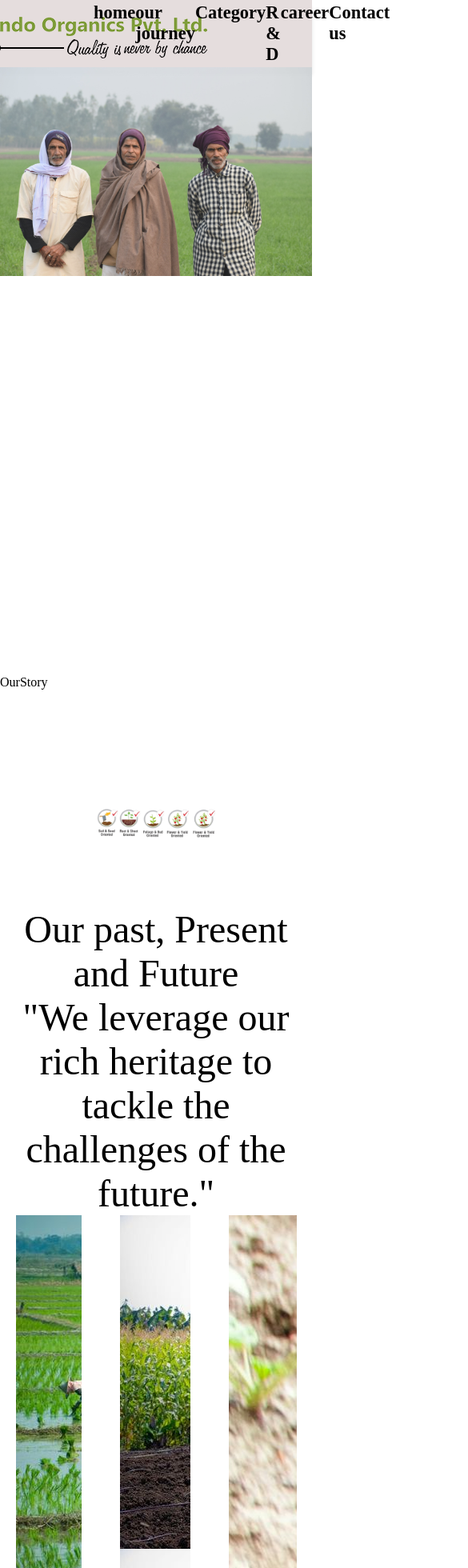
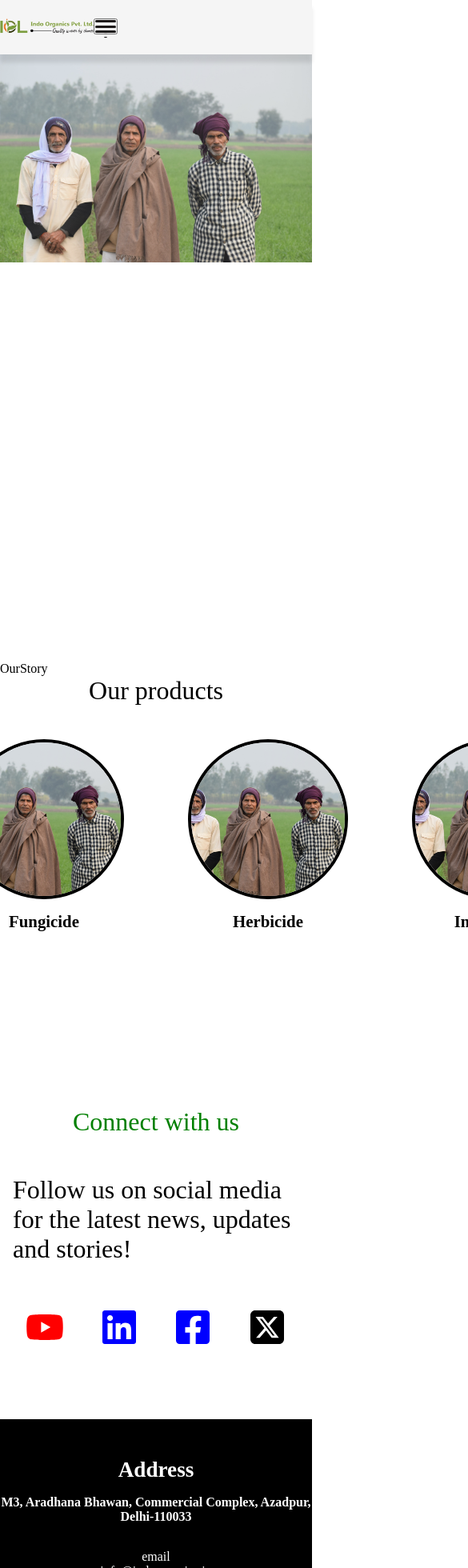
Before and after one commit to indo-organic/indo_organic_web, a React (Vite) app: page / in a window 390 px wide. Shown: the top 1960 px of the page at 80% size, 585 px wide, since content can reach past the window. Built offline with nearby package versions, Linux system fonts and the light colour scheme.

Commit message:
navbar responsive

```diff
--- a/src/components/MainPage.jsx
+++ b/src/components/MainPage.jsx
@@ -1,13 +1,12 @@
 import SocialMedia from "./SocialMedia"
 import Product from './Products'
-import PPF from "./PPF"
+
 import OurStory from "./OurStory"
 const MainPage = () => {
   return (
     <>
     <OurStory/>
     <Product/>
-    <PPF/>
     <SocialMedia/>
 
 
--- a/src/components/PPF.jsx
+++ /dev/null
@@ -1,39 +0,0 @@
-import '../styles/PPF.scss'
-
-const PPF = () => {
-    return (
-        <>
-            <div className="ppf">
-                <div className="ppf_text">
-                    <p>Our past, Present and Future</p>
-                    <p>"We leverage our rich heritage to tackle the challenges of the future."</p>
-                </div>
-
-                    <div className="ppf_box">
-                        <div className="ppf_past">
-                            <div className="past_text">
-                                past
-                            </div>
-                        </div>
-                        <div className="ppf_present">
-                            <div className="present_text">
-                                present
-                            </div>
-                        </div>
-                        <div className="ppf_future">
-                            <div className="future_text">
-                                future
-                            </div>
-                        </div>
-                    </div>
-
-            </div>
-
-
-
-
-        </>
-    )
-}
-
-export default PPF
--- a/src/components/Products.jsx
+++ b/src/components/Products.jsx
@@ -1,22 +1,46 @@
 import '../styles/Product.scss'
-import prodCat from '../assets/prodCat.png'
+import crop_en_img_here from '../assets/slide3.jpg'
 const Products = () => {
   return (
     <>
-    <div className="product">
-      <div className="pC">
-    <img src={prodCat} alt="" />
+
+      <div className="product">
+        <div className="product_title">
+          Our products
+        </div>
+
+
+        <div className="product_4">
+          <div className="crop_enhancement">
+            <div className="crop_en_img">
+            <img src={crop_en_img_here} alt="" />
+             </div>
+            <p className='product_4_text'>Crop enhancement</p>
+          </div>
+          <div className="fungicide">
+            <div className="fungicide_img">
+            <img src={crop_en_img_here} alt="" />
+            </div>
+            <p className='product_4_text'>fungicide</p>
+          </div>
+
+          <div className="herbicide">
+            <div className="herbicide_img">
+            <img src={crop_en_img_here} alt="" />
+            </div>
+            <p className='product_4_text'>herbicide</p>
+          </div>
+
+          <div className="insecticide">
+            <div className="insecticide_img">
+            <img src={crop_en_img_here} alt="" />
+            </div>
+            <p className='product_4_text'>insecticide</p>
+          </div>
+        </div>
+
 
       </div>
-
-
-           <div className="product_demo">
-
-
-           </div>
-
-    </div>
-
 
 
 
--- a/src/header/Navbar.jsx
+++ b/src/header/Navbar.jsx
@@ -1,36 +1,77 @@
-import '../styles/Navbar.scss'
-import logo from '../assets/logo.jpg'
-import { Link } from 'react-router-dom'
-const Navbar = () => {
-  return (
-    <>
-    <div className="navbar">
-      <div className="nav_left">
-        <img src={logo} alt="" />
-      </div>
+// import '../styles/Navbar.scss'
+// import logo from '../assets/logo.jpg'
+// import { Link } from 'react-router-dom'
+// const Navbar = () => {
+//   return (
+//     <>
+//     <div className="navbar">
+//       <div className="nav_left">
+//         <img src={logo} alt="" />
+//       </div>
 
-      <div className="nav_right">
+//       <div className="nav_right">
 
-          < Link to='/' className='nav_link'> home </Link>
-          < Link to='/ourJourney' className='nav_link'> our journey </Link>
-          < Link to='/category' className='nav_link'> Category</Link>
-          < Link to='/researchDev' className='nav_link'> R & D </Link>
-          < Link to='/career' className='nav_link'> career </Link>
-          < Link to='/contact' className='nav_link'> Contact us</Link>
+//           < Link to='/' className='nav_link'> home </Link>
+//           < Link to='/ourJourney' className='nav_link'> our journey </Link>
+//           < Link to='/category' className='nav_link'> Category</Link>
+//           < Link to='/researchDev' className='nav_link'> R & D </Link>
+//           < Link to='/career' className='nav_link'> career </Link>
+//           < Link to='/contact' className='nav_link'> Contact us</Link>
 
 
-      </div>
+//       </div>
 
 
-    </div>
+//     </div>
 
 
 
 
 
 
-    </>
-  )
-}
+//     </>
+//   )
+// }
 
-export default Navbar
+// export default Navbar
+
+
+// Navbar.js
+import React, { useState } from 'react';
+import '../styles/Navbar.scss'
+import logo from '../assets/logo.jpg'
+import { Link } from 'react-router-dom'
+
+const Navbar = () => {
+  const [isOpen, setIsOpen] = useState(false);
+
+  const toggleNavbar = () => {
+    setIsOpen(!isOpen);
+  };
+
+  return (
+    <nav className={`navbar ${isOpen ? 'open' : ''}`}>
+      <div className="navbar-brand">
+        <div className="nav_left">
+          <img src={logo} alt="" />
+        </div>
+        <button className="navbar-toggle" onClick={toggleNavbar}>
+          <span>-</span>
+          <span>-</span>
+          <span>-</span>
+        </button>
+      </div>
+      <ul className="nav_right">
+        < Link to='/' className='nav_link'> home </Link>
+        < Link to='/ourJourney' className='nav_link'> our journey </Link>
+        < Link to='/category' className='nav_link'> Category</Link>
+        < Link to='/researchDev' className='nav_link'> R & D </Link>
+        < Link to='/career' className='nav_link'> career </Link>
+        < Link to='/contact' className='nav_link'> Contact us</Link>
+
+      </ul>
+    </nav>
+  );
+};
+
+export default Navbar;
--- a/src/pages/ResearchDev.jsx
+++ b/src/pages/ResearchDev.jsx
@@ -1,5 +1,5 @@
 import '../styles/ResearchDev.scss'
-import research_img from '../assets/slide2.jpg'
+import research_img from '../assets/research_t_img.png'
 import Accordion from '../components/Accordion'
 const ResearchDev = () => {
   return (
--- a/src/styles/Navbar.scss
+++ b/src/styles/Navbar.scss
@@ -1,7 +1,49 @@
-.navbar{
+// .navbar{
+//   width: 100%;
+//   height: 8vh;
+//   background-color:whitesmoke;
+//   color: black;
+//   display: flex;
+//   justify-content: space-evenly;
+//   align-items: center;
+//   position: sticky;
+//   top: 0;
+//   border-bottom: 1px solid transparent; /* Set initial border bottom */
+//   box-shadow: 0 10px 5px rgba(0, 0, 0, 0.1);  /* Add shadow effect */
+//   z-index: 999;
+//   .nav_left{
+//     width: 30%;
+//     display: flex;
+//     justify-content: center;
+
+
+//   }
+//   .nav_right{
+//     width: 70%;
+//     display: flex;
+//     justify-content: space-evenly;
+//     .nav_link{
+//       color: black;
+//       font-size: 1.2rem;
+//       font-weight: 500;
+//       text-decoration: none;
+//       text-transform: capitalize;
+//       &:hover{
+//         border-bottom: 2px solid green;
+//       }
+//     }
+//   }
+
+// }
+
+
+
+
+// Navbar.scss
+.navbar {
   width: 100%;
-  height: 10vh;
-  background-color: rgb(229, 221, 221);
+  height: 8vh;
+  background-color:whitesmoke;
   color: black;
   display: flex;
   justify-content: space-evenly;
@@ -9,24 +51,86 @@
   position: sticky;
   top: 0;
   border-bottom: 1px solid transparent; /* Set initial border bottom */
-  box-shadow: 0 10px 5px rgba(0, 0, 0, 0.1); /* Add shadow effect */
-  .nav_left{
-    width: 30%;
+  box-shadow: 0 10px 5px rgba(0, 0, 0, 0.1);  /* Add shadow effect */
+  z-index: 999;
+  .navbar-brand {
     display: flex;
-    justify-content: center;
+    align-items: center;
+    font-size: 1.5rem;
+    .nav_left{
+      width: 30%;
+      display: flex;
+      justify-content: center;
 
 
+    }
   }
+
+  .navbar-toggle {
+    display: none;
+    flex-direction: column;
+    justify-content: space-between;
+    width: 30px;
+    height: 20px;
+    cursor: pointer;
+    span {
+      background-color: #1c1919;
+      width: 100%;
+      height: 3px;
+      border-radius: 5px;
+      display: block;
+    }
+  }
+
   .nav_right{
     width: 70%;
     display: flex;
     justify-content: space-evenly;
     .nav_link{
       color: black;
-      font-size: 1.4rem;
-      font-weight: 700;
+      font-size: 1.2rem;
+      font-weight: 500;
       text-decoration: none;
+      text-transform: capitalize;
+      &:hover{
+        border-bottom: 2px solid green;
+      }
     }
   }
 
+  @media screen and (max-width: 768px) {
+    .nav_right {
+      display: none;
+    }
+   nav{
+    display: flex;
+    justify-content: space-between;
+   }
+    .nav_left{
+      img{
+        width: 100%;
+      }
+    }
+
+    .navbar-toggle {
+      display: flex;
+    }
+
+    &.open {
+      .nav_right {
+        display: flex;
+        flex-direction: column;
+        position: absolute;
+        top: 100%;
+        left: 0;
+        width: 100%;
+        background-color: #333;
+        padding: 10px 0;
+        .nav_link {
+          margin: 0;
+          padding: 10px 20px;
+        }
+      }
+    }
+  }
 }
--- a/src/styles/PPF.scss
+++ /dev/null
@@ -1,51 +0,0 @@
-.ppf{
-    width: 100%;
-    height: 90vh;
-    display: flex;
-    align-items: center;
-    justify-content: center;
-    flex-direction: column;
-    color: black;
-
-    .ppf_text{
-        font-size: 3rem;
-        text-align: center;
-    }
-    .ppf_box{
-        width: 90%;
-        height: 80vh;
-        display: flex;
-        align-items: center;
-        justify-content: center;
-        gap: 3rem;
-
-        .ppf_past{
-            width: 25%;
-            height: 60vh;
-            background-image: url('../assets/image2.jpg');
-
-
-        }
-        .ppf_present{
-            width: 25%;
-            height: 60vh;
-            background-image: url('../assets/image3.jpg');
-
-        }
-        .ppf_future{
-            width: 25%;
-            height: 60vh;
-
-            background-image: url('../assets/slide2.jpg');
-
-        }
-        .past_text, .present_text, .future_text{
-            position: relative;
-            top: 100%;
-            font-size: 2rem;
-            font-weight: 800;
-            color: black;
-            text-align: center;
-           }
-    }
-}
--- a/src/styles/Product.scss
+++ b/src/styles/Product.scss
@@ -1,16 +1,57 @@
-.product{
+.product {
     width: 100%;
-    height: 40vh;
-    // background-color: red;
+    height: 60vh;
     display: flex;
     flex-direction: column;
     align-items: center;
-    text-align: center;
-    justify-content: center;
+    .product_title {
+        font-size: 2rem;
+        font-weight: 300;
+    }
 
-    .pC{
-        img{
-            width: 40%;
+    .product_4 {
+        height: 50vh;
+        display: flex;
+        gap: 5rem;
+        align-items: center;
+        justify-content: center;
+
+        .crop_enhancement,
+        .fungicide,
+        .herbicide,
+        .insecticide {
+            width: 20%;
+            height: 40vh;
+            display: flex;
+            align-items: center;
+            flex-direction: column;
+            gap: 1rem;
+
+
+            .crop_en_img, .fungicide_img, .herbicide_img, .insecticide_img {
+                width: 200px;
+                height: 200px;
+                border: 4px solid black;
+                border-radius: 50%;
+                overflow: hidden;
+                position: relative;
+                cursor: pointer;
+                img{
+                    width: 100%;
+                    height: 100%;
+                    object-fit: cover;
+                    transition: transform 0.3s ease;
+                    &:hover{
+                        transform: scale(1.1); // Zoom effect on hover
+                      }
+                }
+            }
+
+            .product_4_text{
+                font-size: 1.3rem;
+                font-weight: 600;
+                text-transform: capitalize;
+            }
         }
     }
 }
--- a/src/styles/ResearchDev.scss
+++ b/src/styles/ResearchDev.scss
@@ -1,12 +1,13 @@
 .research{
     width: 100%;
-    height: 220vh;
+    height: 180vh;
     display: flex;
     flex-direction: column;
     align-content: center;
+    overflow: hidden;
     .research_img{
         width: 100%;
-        height: 60vh;
+        height: 50vh;
         object-fit: cover;
     }
     .research_text{
```
Also changed, not shown: src/assets/research_t_img.png (added).
